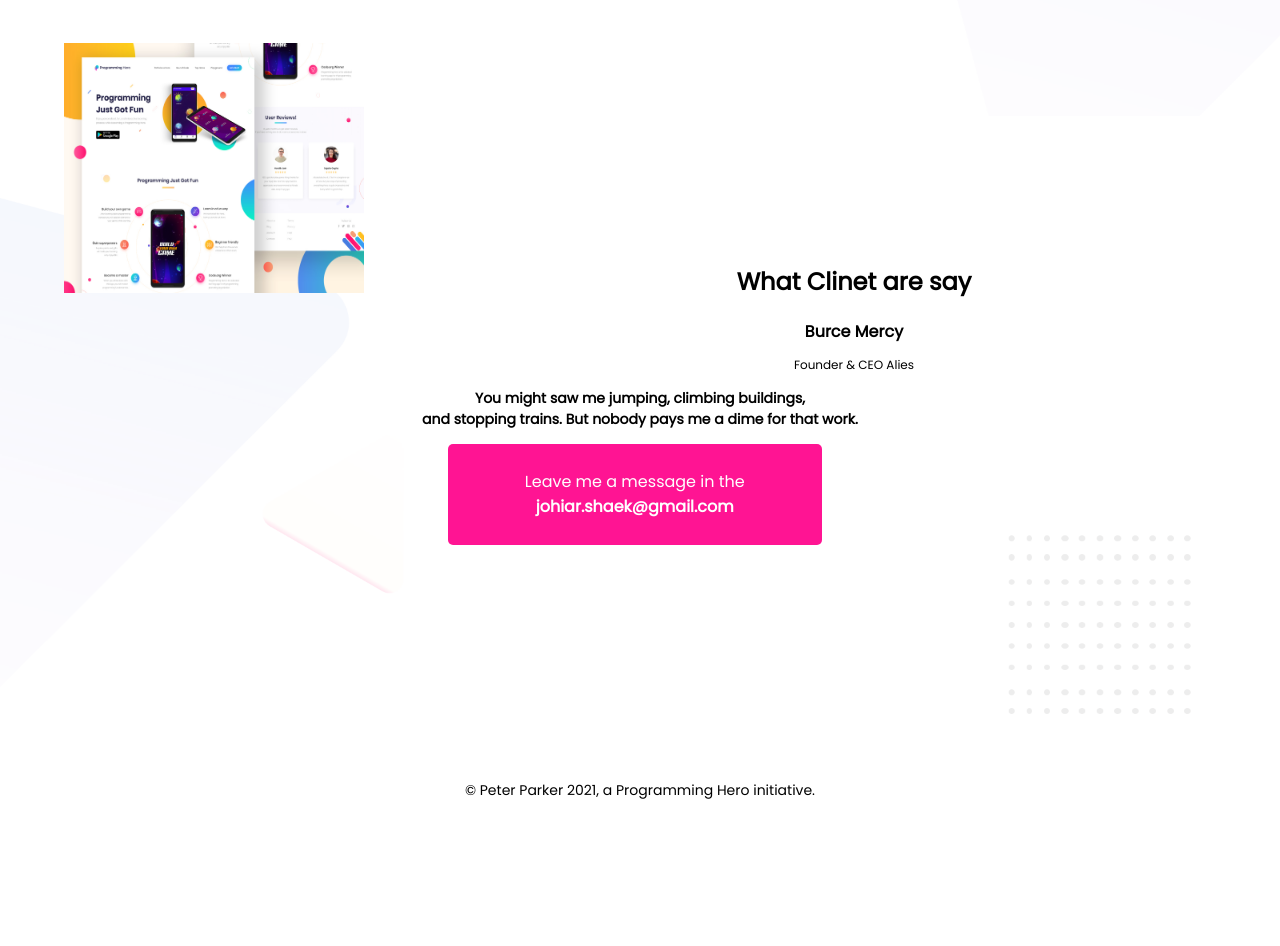
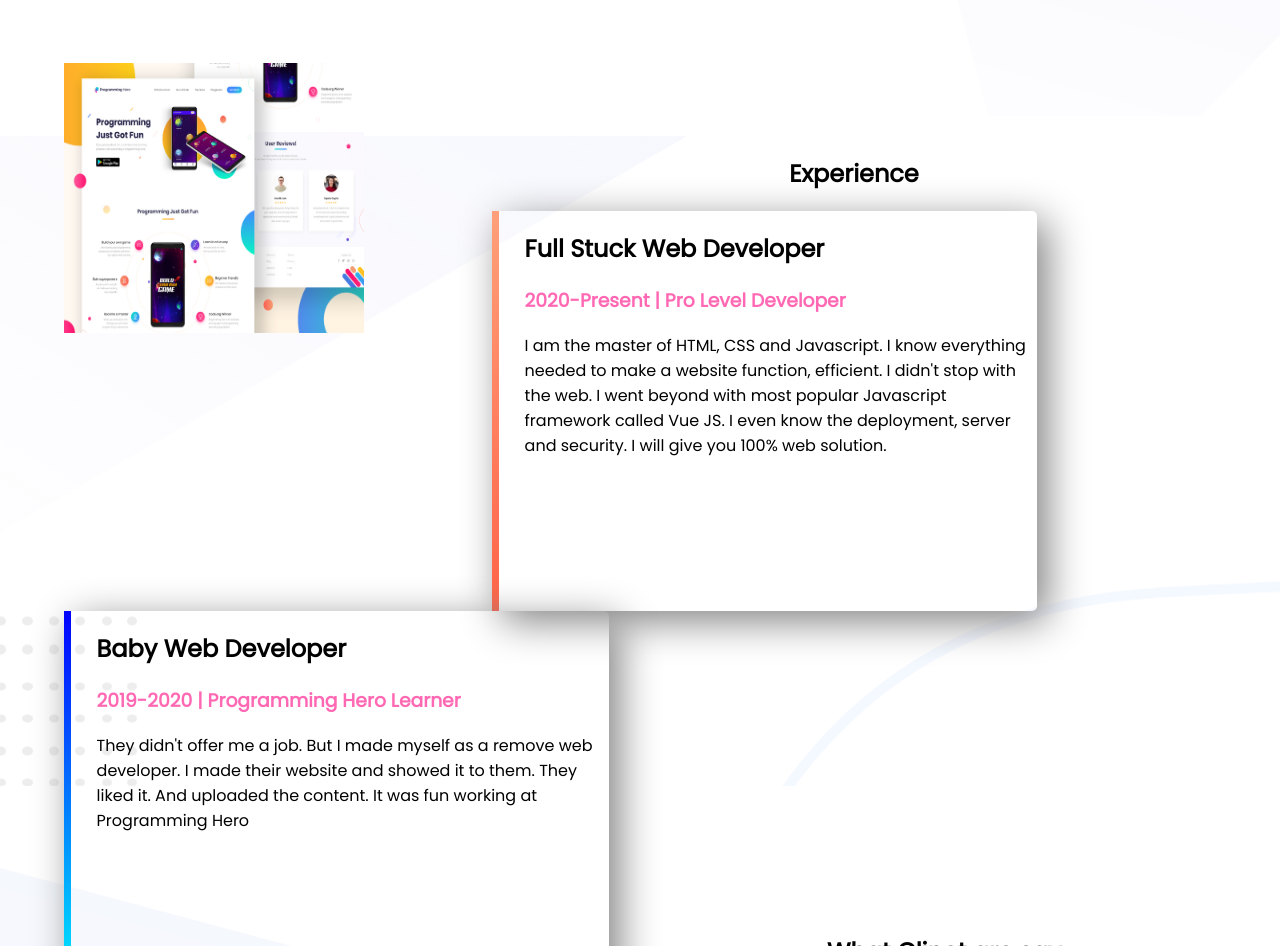
Before and after one commit to johair84/personal-website, a plain HTML site: page index.html in a window 1280 px wide. Shown: the part 1854-2800 px from the top of the page. Before the commit the page ends 2669 px from the top, so only its background shows below. Drawn offline with Linux system fonts and the light colour scheme.

Commit message:
final submission

```diff
--- a/index.html
+++ b/index.html
@@ -13,10 +13,10 @@
         <div class="half-width">
             <div class="top-bannar-text">
                 <h2>Hello I'am</h2>
-            <h1 class="pink-hilight">Jack Smith</h1>
+            <h1 class="pink-hilight">Johair Mahatab</h1>
 
             <P>You might saw me jumping, climbing buildings, and stopping trains. But nobody pays me a dime for that work.</P>
-            <a class="hire-me-button" href="www.youtube.com" target="_blank">HIRE ME</a>
+            <a class="hire-me-button" href="https://bd.linkedin.com/in/johair-mahatab-0317b6148"target="_blank">HIRE ME</a>
             </div>
          </div>
 
@@ -36,7 +36,7 @@
                 <h2>Biography</h2>
 
             <P>You might saw me jumping, climbing buildings, and stopping trains. But nobody pays me a dime for that work.</P>
-            <a class="hire-me-button" href="www.youtube.com" target="_blank">DOWNLOAD CV</a>
+            <a class="hire-me-button" href="https://bd.linkedin.com/in/johair-mahatab-0317b6148" target="_blank">DOWNLOAD CV</a>
             </div>
          </div>
     </section>
@@ -49,6 +49,22 @@
 
     </section>
 
+<!-- This section added for bonous mark-->
+<!-- for better looking experience this section added here-->
+    <section class="experience-area">
+        <h1>Experience</h1>
+        <div id="full-stack" class="single-experience">
+            <h2>Full Stuck Web Developer</h2>
+            <h3 style="color: hotpink;">2020-Present | Pro Level Developer</h3>
+            <p>I am the master of HTML, CSS and Javascript. I know everything needed to make a website function, efficient. I didn't stop with the web. I went beyond with most popular Javascript framework called Vue JS. I even know the deployment, server and security. I will give you 100% web solution.</p>
+        </div>
+
+        <div id="baby-web" class="single-experience">
+            <h2>Baby Web Developer</h2>
+            <h3 style="color: hotpink;">2019-2020 | Programming Hero Learner</h3>
+            <p>They didn't offer me a job. But I made myself as a remove web developer. I made their website and showed it to them. They liked it. And uploaded the content. It was fun working at Programming Hero</p>
+        </div>
+    </section>
 
     <section class="client-review">
         <div style="padding-top: 10%;">
@@ -59,13 +75,13 @@
         <p style="font-size: 14px;font-weight: bold;">You might saw me jumping, climbing buildings, <br>and stopping trains. But nobody pays me a dime for that work.
         </p>
 
-        <a class="email-button">Leave me a message in the<br><b>johiar.shaek@gmail.com</b></a>
+        <a class="email">Leave me a message in the<br><b>johiar.shaek@gmail.com</b></a>
         </div>
 
     </section>
 
     <footer>
-        <p>© Peter Parker 2021, a Programming Hero initiative.</p>
+        <p>© Johair Mahatab 2020, a Programming Hero initiative.</p>
     </footer>
 </body>
 </html>
--- a/style.css
+++ b/style.css
@@ -6,7 +6,7 @@ body{
 .pink-hilight{
     color: hotpink;
     font-size: 40px;
-    letter-spacing: 5px;
+    letter-spacing: 3px;
 }
 
 .hire-me-button{
@@ -84,7 +84,7 @@ section{
 }
 .my-leatest-work img{
 
-    height: 250px;
+    height: 270px;
     width: 300px;
     display: block;
     float: left;
@@ -107,7 +107,7 @@ section{
 
 }
 
-.email-button{
+.email{
     background-color: deeppink;
     border-radius: 5px;
     height: 80%;
@@ -122,3 +122,35 @@ footer p{
     text-align: center;
     font-size: 14px;
 }
+
+/*bonus exection css*/
+.single-experience{
+    box-shadow: 10px 10px 40px grey ;
+    border-radius: 5px;
+    height: 80%;
+    width: 40%;
+    float: left;
+    margin-left: 5%;
+    padding-left:2% ;
+}
+
+.experience-area{
+    background-image: url("images/header-bg.png");
+    background-repeat: no-repeat;
+    background-position: left;
+}
+
+#full-stack{
+    border-left:7px solid ;
+    border-image: linear-gradient( 180deg,lightsalmon, tomato);
+    border-image-slice: 1;
+}
+#baby-web{
+    border-left:7px solid ;
+    border-image: linear-gradient( 180deg,blue, cyan);
+    border-image-slice: 1;
+}
+.experience-area h1{
+    text-align: center;
+    padding-top:20px;
+}
```
